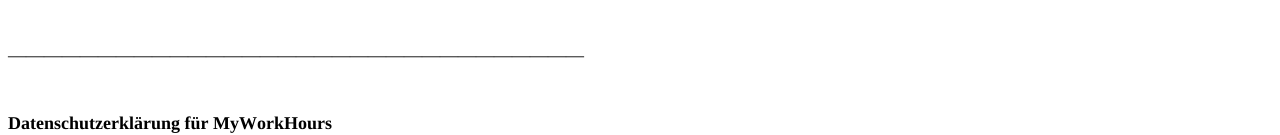
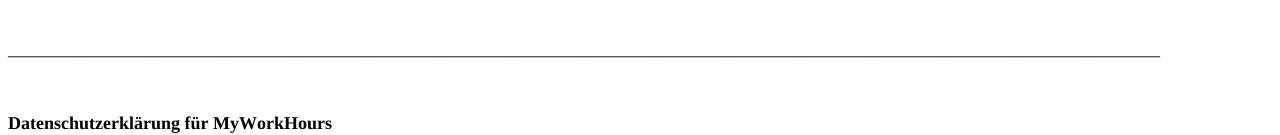
Before and after one commit to YOiVDi/Privacy-Policy, a plain HTML site: page Index.html in a window 1280 px wide. Shown: the part 538-673 px from the top of the page. Drawn offline with Linux system fonts and the light colour scheme.

```diff
--- a/Index.html
+++ b/Index.html
@@ -36,7 +36,7 @@
 <p class="p1"><span class="s1"><b>7. Changes to this Privacy Policy</b><br>
 We may update this Privacy Policy from time to time. Any changes will be reflected in the App.</span></p>
 <p class="p2"><span class="s1"></span><br></p>
-<p class="p1"><span class="s1">————————————————————————————————</span></p>
+<p class="p1"><span class="s1">————————————————————————————————————————————————————————————————</span></p>
 <p class="p2"><span class="s1"></span><br></p>
 <p class="p1"><span class="s1"><b>Datenschutzerklärung für MyWorkHours</b><br>
 <b>Gültig ab:</b> 17.09.2025</span></p>
```
